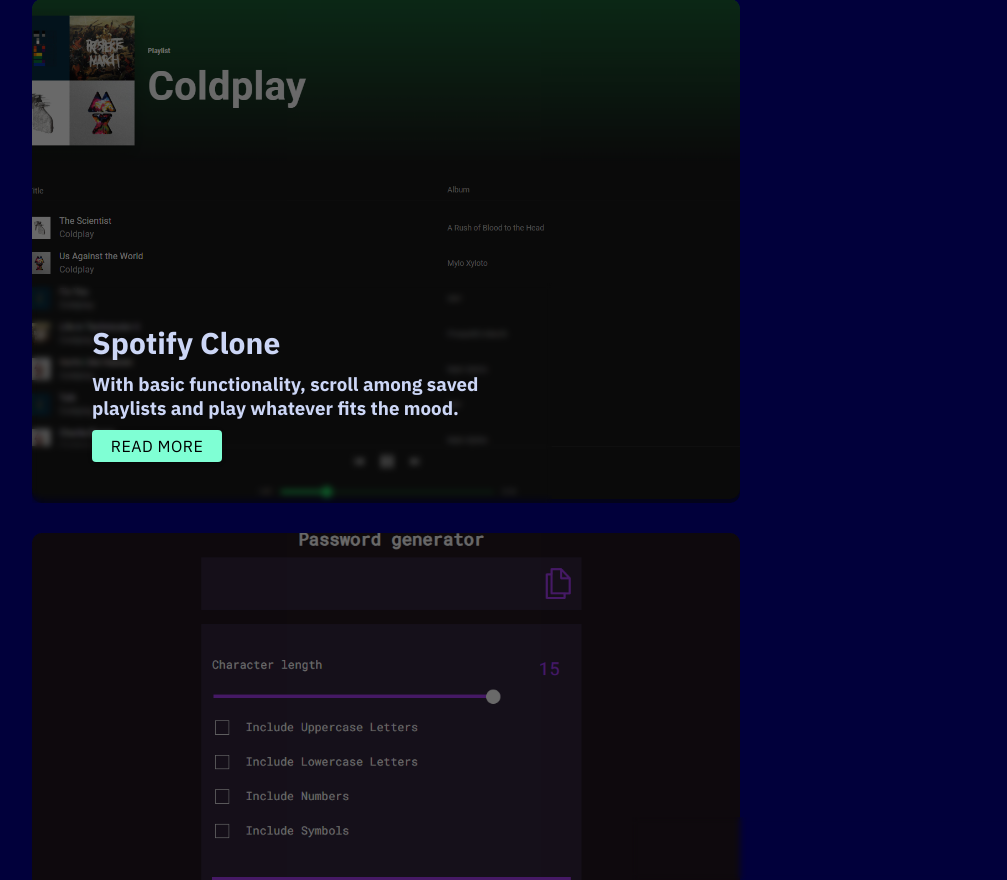
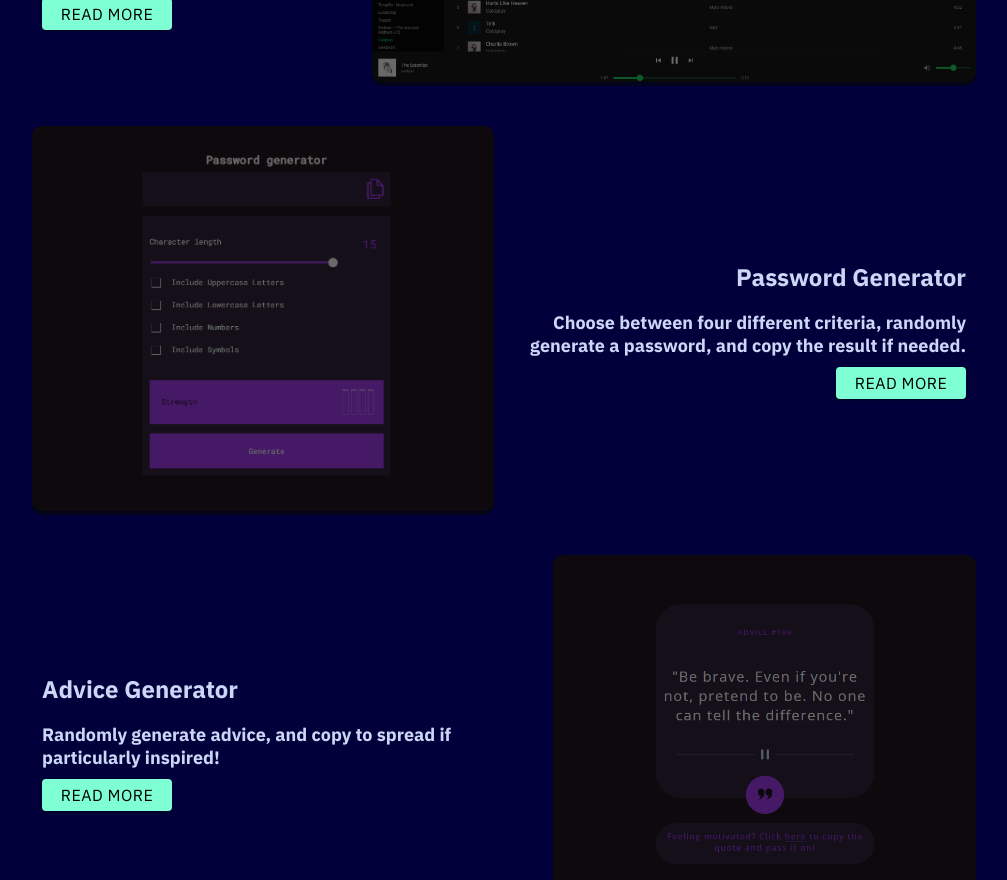
Before and after one commit to axelberk/Portfolio, a React (Vite) app: page / in a window 1280 px wide. Shown: the part 1920-2800 px from the top of the page, without its empty margins (136-1143 px from the left). Built offline with nearby package versions, Linux system fonts and the light colour scheme.

Commit message:
working on new project page

```diff
--- a/src/Components/Navbar/Navbar.css
+++ b/src/Components/Navbar/Navbar.css
@@ -52,12 +52,17 @@
 .cv-button {
     border-radius: 10px;
     width: 80px;
-    background-color: aquamarine;
-    color: black;
-    font: inherit;
     display:flex;
     justify-content: space-around;
     cursor: pointer;
+    background-color: aquamarine;
+    font: inherit;
+    padding: 1px;
+}
+
+.cv-button:hover {
+    background-color: #01003b;
+    color: #ccd6f6;
 }
 
 .page-routes {
--- a/src/Components/Navbar/Navbar.jsx
+++ b/src/Components/Navbar/Navbar.jsx
@@ -4,6 +4,8 @@
 import "./Navbar.css"
 
 const Navbar = () => {
+    const buttonStyle = { backgroundColor: "aquamarine", color: "black", font: "inherit" };
+
     const navigate = useNavigate()
     const location = useLocation()
 
@@ -24,7 +26,7 @@
                     duration: 500,
                     offset: -70,
                 })
-            }, 200)
+            }, 300)
         }
     }
 
@@ -41,7 +43,6 @@
               href=""
               variant="contained"
               target="_blank"
-            style={{fontSize:"20px"}}
             >
               CV
               <i class="fa fa-external-link" aria-hidden="true"></i>
--- a/src/Components/ProjectDetail/ProjectDetail.jsx
+++ b/src/Components/ProjectDetail/ProjectDetail.jsx
@@ -5,6 +5,8 @@
 import ArrowBackIosNewOutlinedIcon from '@mui/icons-material/ArrowBackIosNewOutlined';
 
     const ProjectDetail = ({title, description, mainImage, secondImage, stack, projectLink, projectGithub}) => {
+        const buttonStyle = { backgroundColor: "aquamarine", color: "black", font: "inherit" };
+
         const navigate = useNavigate()
 
         const handleBackClick = () => {
--- a/src/Homepage/Homepage.css
+++ b/src/Homepage/Homepage.css
@@ -16,7 +16,7 @@
 
 .divider {
     width: 100%;
-    border-color: #ddfdd3;
+    border-color: #ccd6f6;
 }
 
 .intro-section {
@@ -236,35 +236,36 @@
 .projects-page {
     padding: 10px;
     border-radius: 10px;
-    /* background-color: #089541; */
     opacity: 0;
     animation: fadeIn 1.5s ease-in forwards;
     animation-delay: 3s;
 }
 
-.projects-page h2 {
-    color: #ccd6f6;
+.projects-container {
+    display: flex;
+    flex-direction: column;
+    gap: 40px;
+    margin: 0 auto;
 }
 
-.projects-container {
-    display: grid;
-    /* grid-template-columns: repeat(auto-fit, minmax(400px, 1fr)); */
-    gap: 30px;
-    position: relative;
-
+.project-left,
+.project-right {
+    display: flex;
+    align-items: center;
+    justify-content: space-between;
+    gap: 20px;
 }
 
-.project {
-    overflow: visible;
-    border-radius: 10px;
-    position: relative;
-    width: 75%;
+.project-left {
+    flex-direction: row;
 }
 
+.project-right {
+   flex-direction: row-reverse;
+}
 
 .project-img {
     width: 100%;
-    height: 500px;
     border-radius: 10px;
     object-fit: cover;
     opacity: 0;
@@ -274,9 +275,6 @@
 
 .img-container {
     position: relative;
-    transition: transform 150ms;
-
-
 }
 
 .img-overlay {
@@ -284,58 +282,59 @@
     inset: 0px;
     background-color: #05050599;
     border-radius: 10px;
-
+    top: 0;
+    left: 0;
+    width: 100%;
+    height: 100%;
+    border-radius: 10px;
+    transition: 0.5s;
 }
 
-.project-text-right {
-    position:absolute;
-    inset: 0;
-    display: flex;
-    flex-direction: column;
-    justify-content: center;
-    padding: 60px;
-    text-align: right;
-    width: 400px;
-    height: 100px;
-    backdrop-filter: blur(3px);
-    align-items: flex-end;
-    align-self: last baseline;
-    left: 600px;
-
+.img-overlay:hover {
+    opacity: 0;
 }
 
-.project-text-left {
-    position:absolute;
-    inset: 0;
-    display: flex;
-    flex-direction: column;
-    justify-content: center;
-    padding: 60px;
+.project-left-text,
+.project-right-text {
+    background-color: #01003b;
+    backdrop-filter: blur(10px);
+    border-radius: 10px;
+    padding: 10px;
+    width: 100%;
+    overflow: visible;
+}
+
+.project-left-text {
+    text-align: right;
+}
+
+.project-right-text {
     text-align: left;
-    width: 400px;
-    height: 100px;
-    backdrop-filter: blur(3px);
-    align-self: last baseline;
+}
+
+.project-left-text:hover,
+.project-right-text:hover {
+    background-color: #020120;
+    transition: 0.8s;
+    backdrop-filter: blur(10px);
 }
 
 .project-title {
-    margin: 0;
+    font-size: 1.5rem;
+    font-weight: bold;
     margin-bottom: 10px;
-    font-size: 30px;
 }
 
 .project-description-l {
-    margin: 0px;
+    font-size: 18px;
     margin-bottom: 10px;
 }
 
-.project:hover .img-container{
-    transition: transform 2s;
-}
+/* .project-right:hover .img-overlay,
+.project-left:hover .img-overlay {
+    display: none;
 
-.project:hover .img-overlay {
-    display: none;
-}
+} */
 
 .Contact {
     height: 150px;
@@ -355,7 +354,6 @@
 .ext-links img {
     max-height: 50px;
     transition: all .2s ease-in-out;
-
 }
 
 .ext-links img:hover {
--- a/src/Homepage/Homepage.jsx
+++ b/src/Homepage/Homepage.jsx
@@ -1,10 +1,14 @@
 import "./Homepage.css";
 import { useEffect, useState } from "react";
 import { Button } from "@mui/material";
-import { useNavigate } from "react-router-dom";
+import { useNavigate, useLocation } from "react-router-dom";
 import { scroller } from "react-scroll";
 
 const Homepage = (tech, stack) => {
+  const buttonStyle = { backgroundColor: "aquamarine", color: "black", font: "inherit" };
+
+  const location = useLocation()
+
   const [isModalOpen, setIsModalOpen] = useState(false);
   const [hasAnimated, setHasAnimated] = useState(
     sessionStorage.getItem("hasAnimated") === "true"
@@ -55,7 +59,7 @@
           duration: 500,
           offset: -70,
         });
-      }, 200);
+      }, 300);
     }
   };
 
@@ -79,7 +83,7 @@
               className="intro-button"
               onClick={() => handleNavClick("about")}
               variant="contained"
-              sx={{backgroundColor:"aquamarine", color:"black", font:"inherit"}}
+              sx={buttonStyle}
             >
               About me
             </Button>
@@ -171,74 +175,74 @@
       <div className="projects-page" id="projects">
         <h1>Projects</h1>
         <div className="projects-container">
-          <article className="project" >
+          <article className="project-left" >
             <div className="img-container">
               <img src="flagproject1.png" alt="" className="project-img" />
               <div className="img-overlay"></div>
             </div>
-            <div className="project-text-right">
+            <div className="project-left-text">
               <h2 className="project-title">Country Facts</h2>
-              <h3 className="project-description-l">Database of all the worlds countries.</h3>
+              <h3 className="project-description-l">Database of all the worlds countries, with detail for each as well as filter functionality.</h3>
 
               <Button
                 className="intro-button"
                 onClick={() => handleReadMore("/projects/countryfacts")}
                 variant="contained"
-                sx={{backgroundColor:"aquamarine", color:"black", font:"inherit"}}
+                sx={buttonStyle}
               >
                 Read more
               </Button>
             </div>
           </article>
-          <article className="project">
+          <article className="project-right">
             <div className="img-container">
               <img src="spotifyclone1.png" alt="" className="project-img" />
               <div className="img-overlay"></div>
             </div>
-            <div className="project-text-left">
+            <div className="project-right-text">
               <h2 className="project-title">Spotify Clone</h2>
               <h3 className="project-description-l">With basic functionality, scroll among saved playlists and play whatever fits the mood.</h3>
               <Button
                 className="intro-button"
                 onClick={() => handleReadMore("/projects/spotifyclone")}
                 variant="contained"
-                sx={{backgroundColor:"aquamarine", color:"black", font:"inherit"}}
+                sx={buttonStyle}
               >
                 Read more
               </Button>
             </div>
           </article>
-          <article className="project">
+          <article className="project-left">
             <div className="img-container">
               <img src="pw-gen1.png" alt="" className="project-img" />
               <div className="img-overlay"></div>
             </div>
-            <div className="project-text-right">
+            <div className="project-left-text">
               <h2 className="project-title">Password Generator</h2>
-              <h3 className="project-description-l"></h3>
+              <h3 className="project-description-l">Choose between four different criteria, randomly generate a password, and copy the result if needed.</h3>
               <Button
                 className="intro-button"
                 onClick={() => handleReadMore("/projects/pwgen")}
                 variant="contained"
-                sx={{backgroundColor:"aquamarine", color:"black", font:"inherit"}}
+                sx={buttonStyle}
               >
                 Read more
               </Button>
             </div>
           </article>
-          <article className="project">
+          <article className="project-right">
             <div className="img-container">
               <img src="advicegen1.png" alt="" className="project-img" />
               <div className="img-overlay"></div>
             </div>
-            <div className="project-text-left">
+            <div className="project-right-text">
               <h2 className="project-title">Advice Generator</h2>
-              <h3 className="project-description-l"></h3>
+              <h3 className="project-description-l">Randomly generate advice, and copy to spread if particularly inspired!</h3>
               <Button
                 className="intro-button"
                 onClick={() => handleReadMore("/projects/advicegen")}
                 variant="contained"
-                sx={{backgroundColor:"aquamarine", color:"black", font:"inherit"}}
+                sx={buttonStyle}
               >
                 Read more
               </Button>
```
